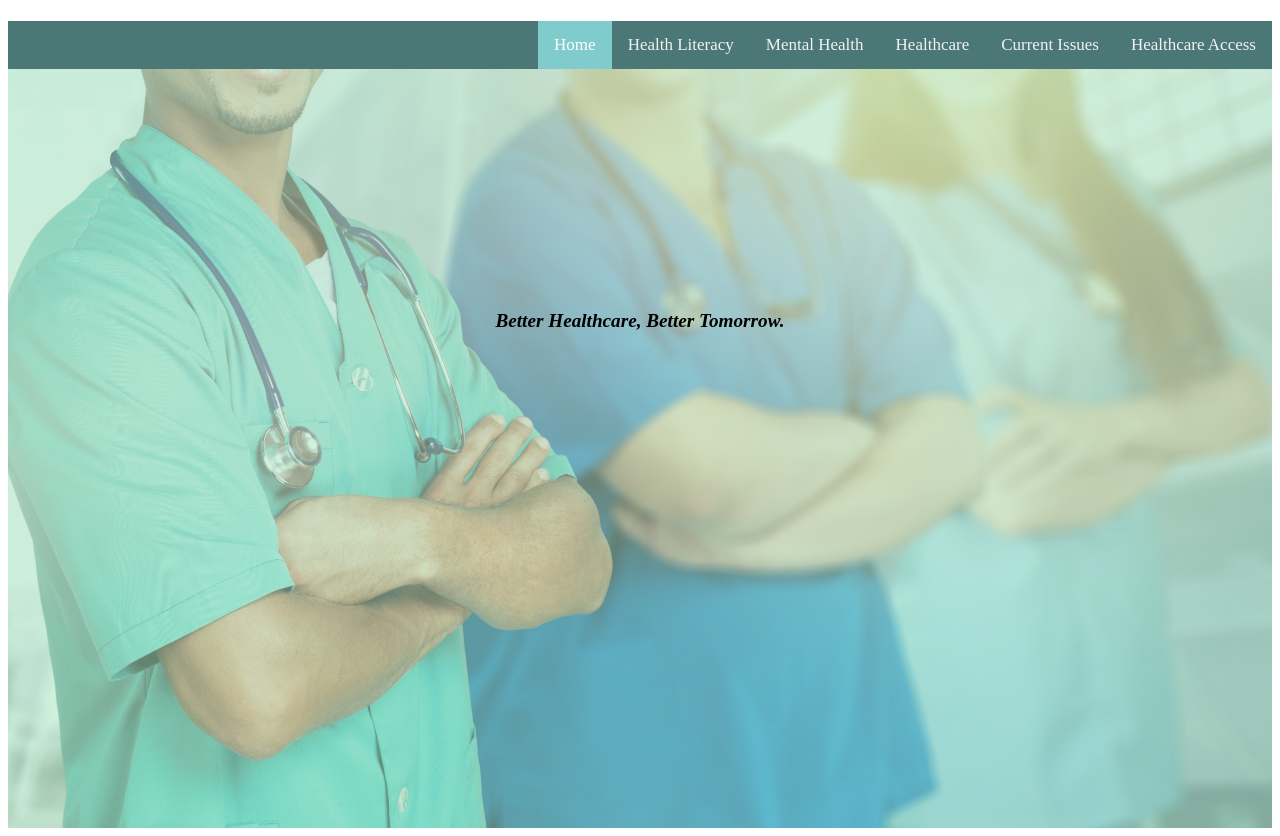
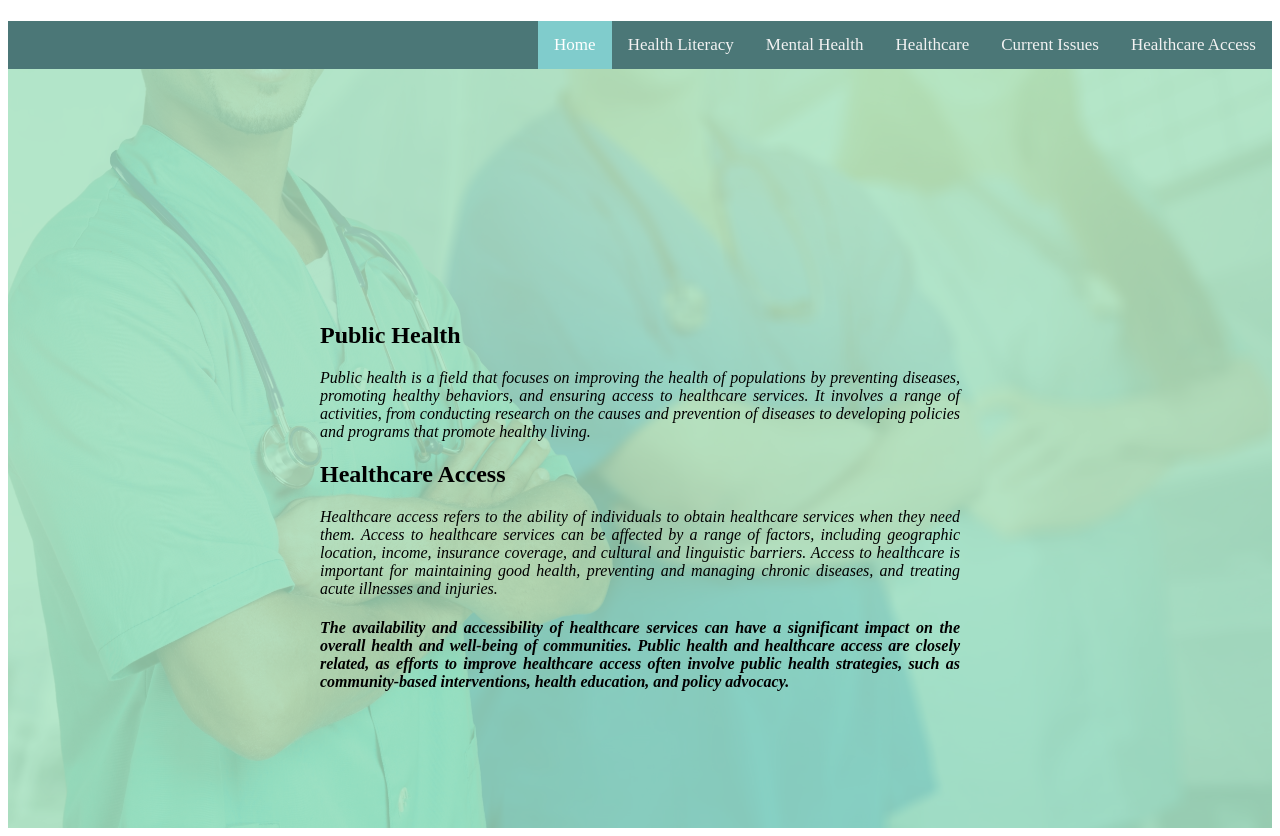
Before and after one commit to xiaoyu163/public-health, a PHP site: page /home.php in a window 1280 px wide. Shown: the part 98-934 px from the top of the page. Run offline with PHP 8.4, Linux system fonts and the light colour scheme.

Commit message:
introduction

```diff
--- a/home.php
+++ b/home.php
@@ -11,18 +11,35 @@
         display: block;
         max-width:100%;
         max-height:100%;
-        opacity: 0.5;
+        opacity: 0.2;
     }
 
     .centered {
         position: absolute;
         top: 50%;
         left: 50%;
-        transform: translate(-50%, -50%);
+        transform: translate(-50%, 0%);
+
+    }
+
+    .centered h2 {
+
+        font-weight:bolder;
+    }
+
+    .centered h4 {
+
+       font-weight:light;
+       text-align: justify;
+
+   }
+
+    .centered p {
         font-style: italic;
         font-family:"Segoe Script";
-        font-size: larger;
-        font-weight: bolder;
+        font-size: medium;
+        font-weight: light;
+        text-align: justify;
     }
 
 
@@ -34,7 +51,24 @@
 
     <div class="container">
         <img src="images/health.png">
-        <p class="centered">Better Healthcare, Better Tomorrow.</p>
+        <div class="centered">
+            <h2>Public Health</h2>
+            <p>
+                Public health is a field that focuses on improving the health of populations by preventing diseases, promoting healthy behaviors,
+                and ensuring access to healthcare services. It involves a range of activities, from conducting research on the causes and prevention
+                of diseases to developing policies and programs that promote healthy living.
+            </p>
+            <h2>Healthcare Access</h2>
+            <p>
+                Healthcare access refers to the ability of individuals to obtain healthcare services when they need them. Access to healthcare services can be affected by a range of factors, including geographic location, income, insurance coverage, and cultural and linguistic barriers.
+                Access to healthcare is important for maintaining good health, preventing and managing chronic diseases, and treating acute illnesses and injuries.
+            </p>
+
+            <h4><i>
+                The availability and accessibility of healthcare services can have a significant impact on the overall health and well-being of communities. Public health and healthcare access are closely related,
+                as efforts to improve healthcare access often involve public health strategies, such as community-based interventions, health education, and policy advocacy.
+            </i></h4>
+        </div>
     </div>
 
 
```
